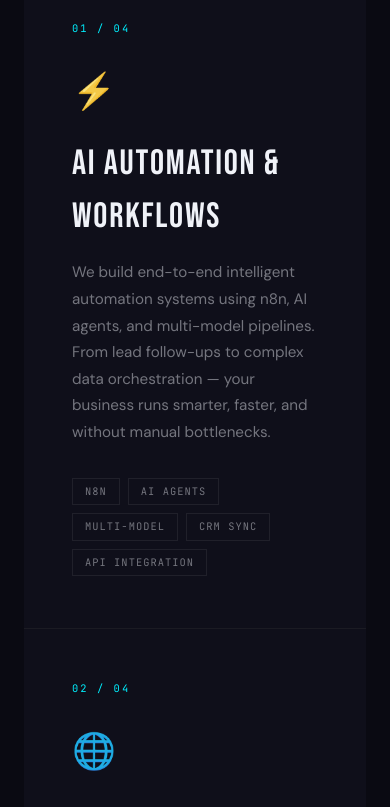
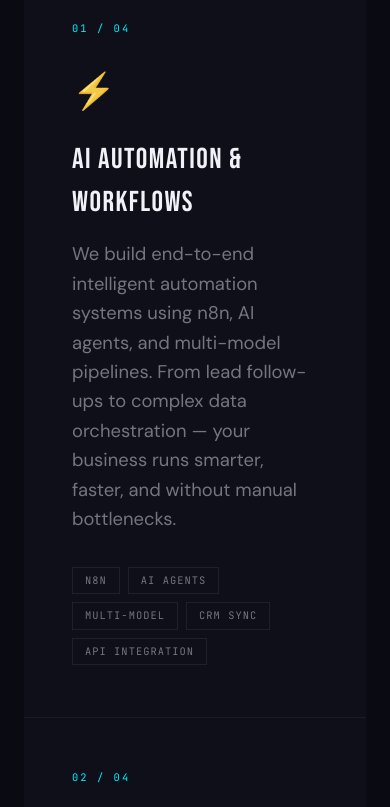
Before and after one commit to jfdercksen/aiwebsite, a Next.js app: page / in a window 390 px wide. Shown: the part 1400-2207 px from the top of the page. Built offline with nearby package versions, Linux system fonts and the light colour scheme.

Commit message:
Increase mobile card font sizes for better readability

```diff
--- a/src/app/homepage.css
+++ b/src/app/homepage.css
@@ -1461,6 +1461,23 @@ footer.custom-footer {
         flex-direction: column;
         align-items: center;
     }
+
+    .service-desc,
+    .why-point-text,
+    .process-step-text,
+    .va-feature-text,
+    .va-desc,
+    .cta-sub {
+        font-size: 1.15rem !important;
+        line-height: 1.6;
+    }
+
+    .service-name,
+    .why-point-title,
+    .process-step-title,
+    .va-feature-title {
+        font-size: 1.8rem !important;
+    }
 }
 
 /* ── LEAD FORM ── */
```
